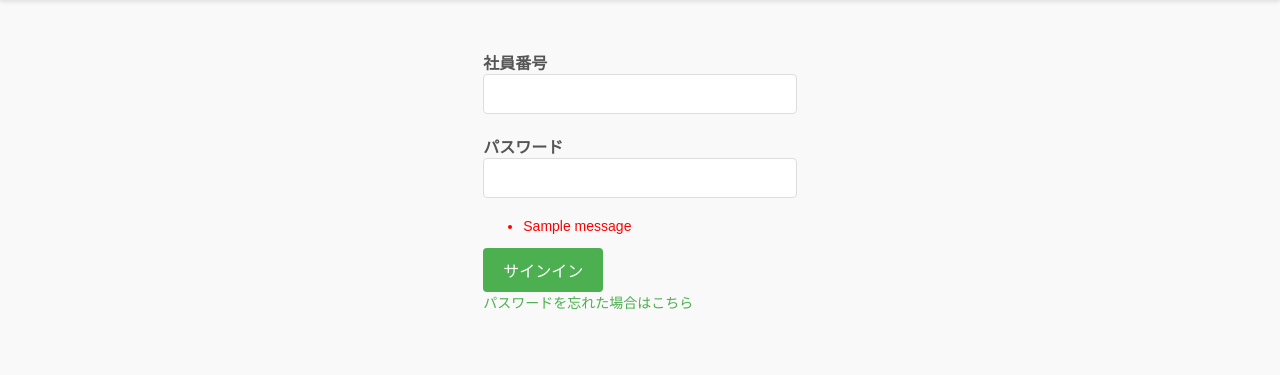
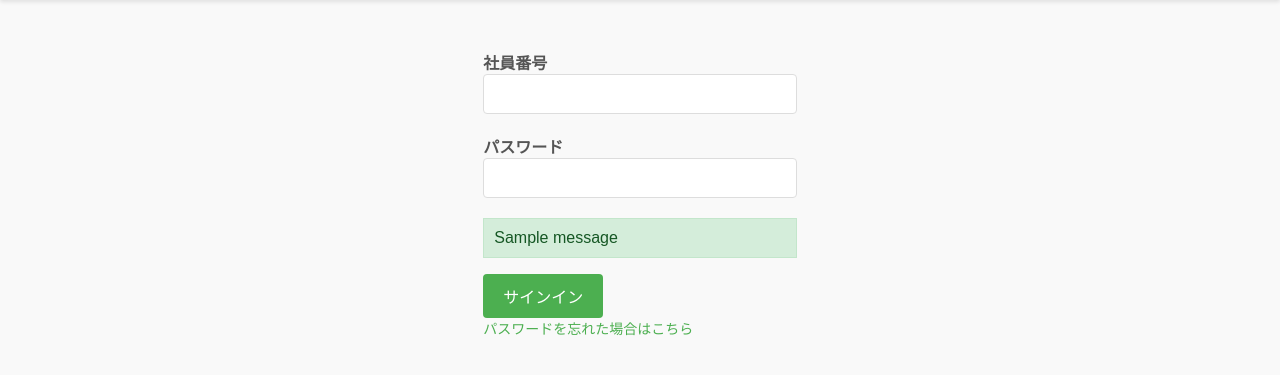
Before and after one commit to pikkoyama/hunhun, a Django app: page / in a window 1280 px wide. Shown: the part 65-440 px from the top of the page. Run offline with Django 5.2, Linux system fonts and the light colour scheme; tables that the repository leaves empty hold one stand-in row (values such as "Sample post"); one stand-in notice (Sample message) is shown.

Commit message:
リアルグロちゃん

```diff
--- a/nuonproject/accounts/templates/Sinin.html
+++ b/nuonproject/accounts/templates/Sinin.html
@@ -89,11 +89,26 @@
         text-decoration: underline;
       }
 
-      /* エラーメッセージのスタイル */
-      .error {
-        color: red;
-        font-size: 14px;
-        margin-top: 10px;
+      /* エラーメッセージ用のスタイル */
+      .messages .error {
+        background-color: #f8d7da; /* 赤背景 */
+        color: #721c24;            /* 赤文字 */
+        border: 1px solid #f5c6cb; /* 赤い枠線 */
+        padding: 10px;
+        margin-bottom: 15px;
+      }
+
+      /* 成功メッセージ用のスタイル */
+      .messages .success {
+        background-color: #d4edda; /* 緑背景 */
+        color: #155724;            /* 緑文字 */
+        border: 1px solid #c3e6cb; /* 緑い枠線 */
+        padding: 10px;
+        margin-bottom: 15px;
+      }
+      .messages ul {
+        list-style-type: none;  /* 順不同リストのマーカー（・）を非表示にする */
+        padding-left: 0;        /* 左の余白も消す */
       }
     </style>
   </head>
@@ -113,15 +128,15 @@
             <input type="password" id="password" name="password" required minlength="4" maxlength="20" />
         </div>
 
-        <!-- エラーメッセージの表示１ -->
+        <!-- エラーメッセージと成功メッセージを表示する部分 -->
         {% if messages %}
-          <div class="error">
-            <ul>
-              {% for message in messages %}
-                <li>{{ message }}</li>
-              {% endfor %}
-            </ul>
-          </div>
+        <div class="messages">
+          <ul>
+            {% for message in messages %}
+              <li class="{{ message.tags }}">{{ message }}</li>
+            {% endfor %}
+          </ul>
+        </div>
         {% endif %}
 
         <div class="text-center mt-4">
--- a/nuonproject/guide/views.py
+++ b/nuonproject/guide/views.py
@@ -129,9 +129,6 @@ class TourRegistrationView(FormView):
 
     def form_valid(self, form):
       # フォームが有効な場合の処理
-        # ツアー作成の後、フラッシュメッセージを設定
-        messages.success(self.request, 'ツアーが作成されました。')
-        print(messages)
         tour = form.save(commit=False)
 
         # ユーザーを自動的に関連付け（社員番号は不要）
@@ -145,7 +142,7 @@ class TourRegistrationView(FormView):
         # 保存
         tour.save()
 
-
+        messages.success(self.request, "登録が完了しました")
         return super().form_valid(form)
     # エラー探し用のコード
     def form_invalid(self, form):
--- a/nuonproject/manager/forms.py
+++ b/nuonproject/manager/forms.py
@@ -35,7 +35,7 @@ class AccountCreationForm(forms.ModelForm):
 
     def __init__(self, *args, **kwargs):
         super().__init__(*args, **kwargs)
-        self.fields['number'].widget.attrs['readonly'] = True  # 社員番号は読み取り専用
+        # self.fields['number'].widget.attrs['readonly'] = True  # 社員番号は読み取り専用
 
     # パスワードバリデーション
     def clean_password(self):
```
Also changed, not shown: nuonproject/guide/templates/GuideMap.html (+28 -2 lines).
